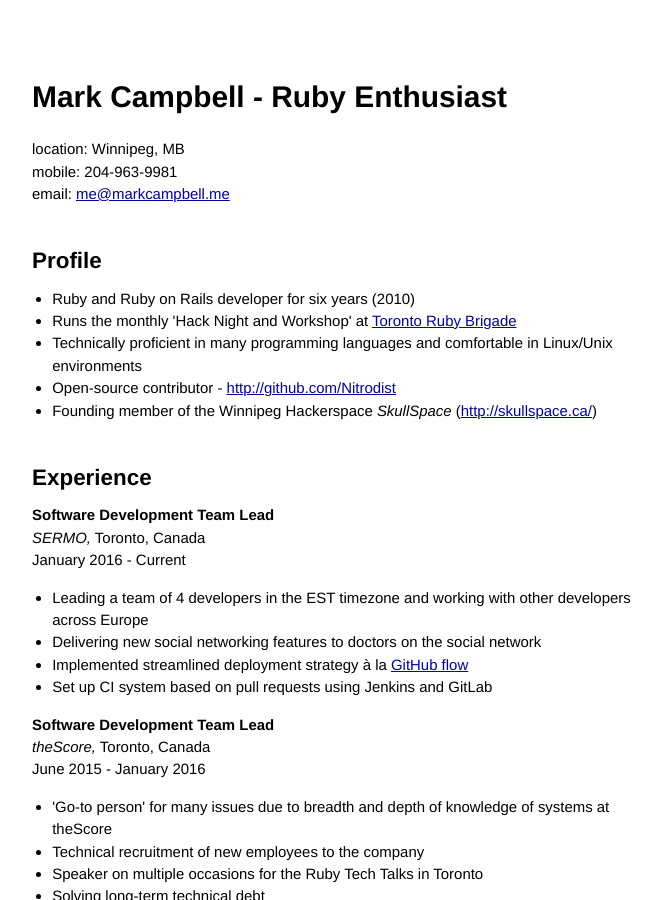
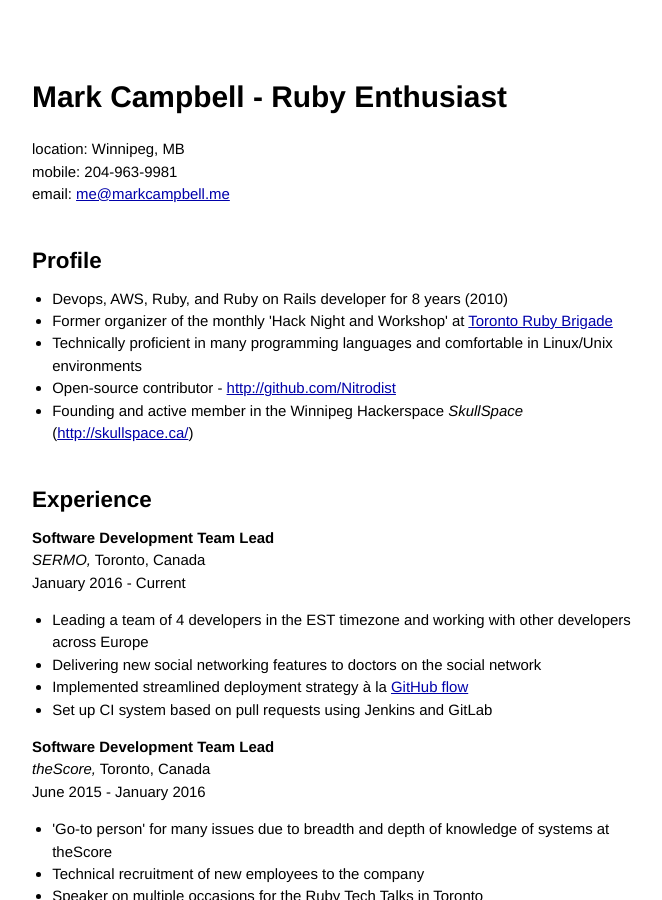
Before and after one commit to Nitrodist/markcampbell.me, a Jekyll site: the page built from resume.markdown, in a window 1280 px wide and 900 px high. Shown: the whole window, without its empty margins (294-956 px from the left). Built offline with Jekyll 4.4.1, drawn with Linux system fonts in a browser that asks for light colours; our own code applies the rules of GitHub Pages for plain Markdown files.

Commit message:
Update resume a tad

```diff
--- a/resume.markdown
+++ b/resume.markdown
@@ -11,11 +11,11 @@
 
 ## Profile
 
-* Ruby and Ruby on Rails developer for six years (2010)
-* Runs the monthly 'Hack Night and Workshop' at [Toronto Ruby Brigade](http://www.meetup.com/torontoruby/)
+* Devops, AWS, Ruby, and Ruby on Rails developer for 8 years (2010)
+* Former organizer of the monthly 'Hack Night and Workshop' at [Toronto Ruby Brigade](http://www.meetup.com/torontoruby/)
 * Technically proficient in many programming languages and comfortable in Linux/Unix environments
 * Open-source contributor - <a href="http://github.com/Nitrodist">http://github.com/Nitrodist</a>
-* Founding member of the Winnipeg Hackerspace *SkullSpace* (<a href="http://skullspace.ca/">http://skullspace.ca/</a>)
+* Founding and active member in the Winnipeg Hackerspace *SkullSpace* (<a href="http://skullspace.ca/">http://skullspace.ca/</a>)
 
 ## Experience
 
```
